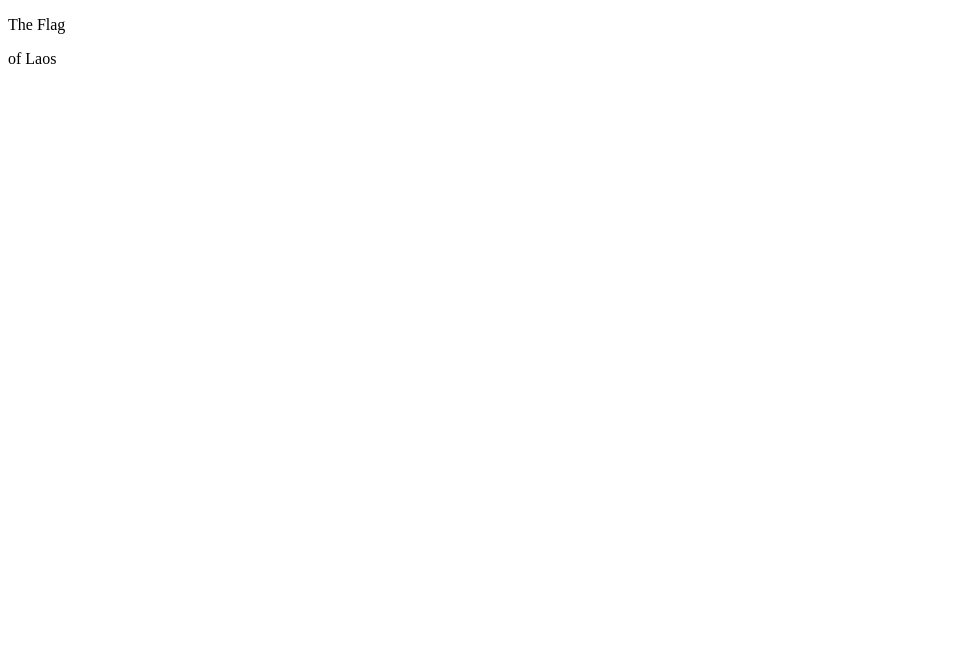
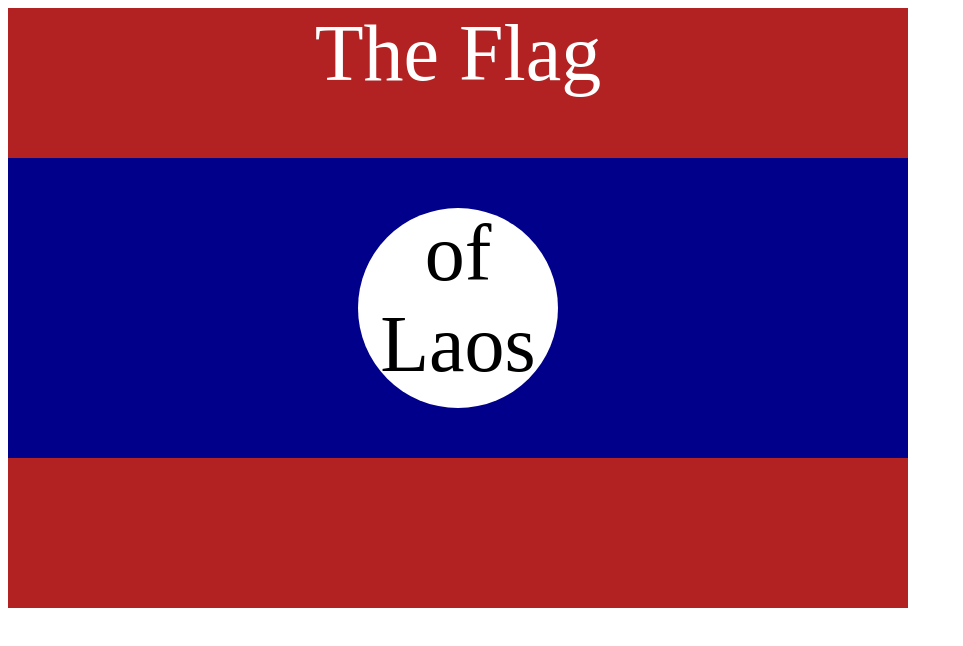
Before and after one commit to SeangHai12/Full_Stack_Progess, a plain HTML site: page Section_7/7.3 CSS Flag Project/index.html in a window 1280 px wide. Shown: the whole page, without its empty margins (0-963 px from the left). Drawn offline with Linux system fonts and the light colour scheme.

Commit message:
finihs 7.3

```diff
--- a/Section_7/7.3 CSS Flag Project/index.html
+++ b/Section_7/7.3 CSS Flag Project/index.html
@@ -1,12 +1,42 @@
 <!DOCTYPE html>
 <html lang="en">
-
   <head>
-  <meta charset="UTF-8">
+    <meta charset="UTF-8" />
     <title>CSS Flag Project</title>
     <style>
       /* Write your CSS Code here */
-
+      .flag {
+        width: 900px;
+        height: 600px;
+        position: relative;
+        background-color: firebrick;
+      }
+      .flag > div {
+        background-color: darkblue;
+        height: 300px;
+        width: 900px;
+        top: 25%;
+        position: absolute;
+      }
+      .flag > div > div {
+        height: 200px;
+        width: 200px;
+        background-color: white;
+        position: absolute;
+        border-radius: 50%;
+        left: 350px;
+        top: 50px;
+      }
+      p {
+        font-size: 5rem;
+        color: white;
+        text-align: center;
+        padding: 0;
+        margin: 0;
+      }
+      .flag > div div > p {
+        color: black;
+      }
     </style>
   </head>
 
@@ -30,5 +60,4 @@ https://appbrewery.github.io/flag-of-laos/
       </div>
     </div>
   </body>
-
 </html>
```
Lines whose indentation alone changed are shown as unchanged.
